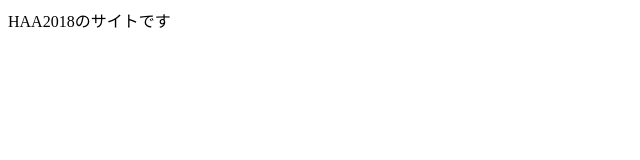
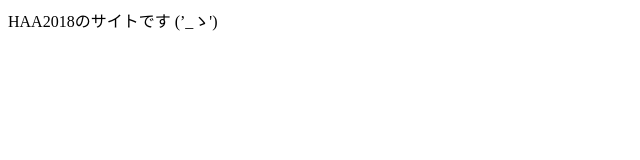
Before and after one commit to humandgd/haa2018, a plain HTML site: page index.html in a window 1280 px wide. Shown: the full height of the page, 0-640 px from the left. Drawn offline with Linux system fonts and the light colour scheme.

Commit message:
html文章追加

```diff
--- a/index.html
+++ b/index.html
@@ -3,5 +3,6 @@
 </head>
 <body>
 HAA2018のサイトです
+(’_ゝ')
 </body>
 </html>
```
